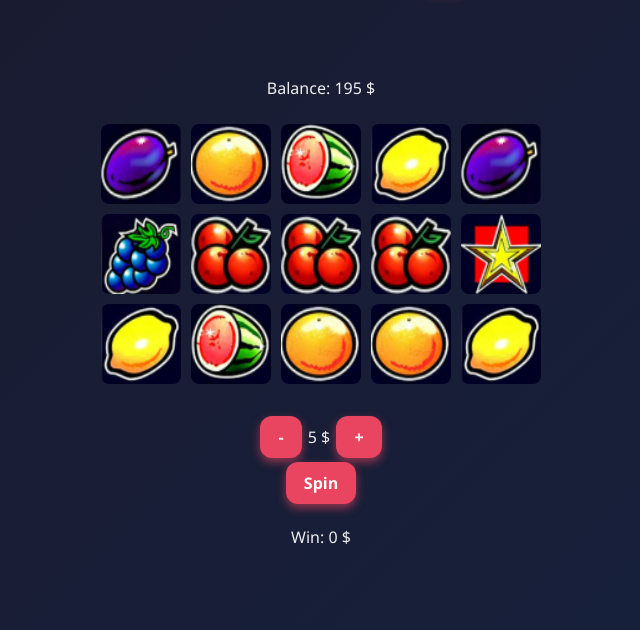
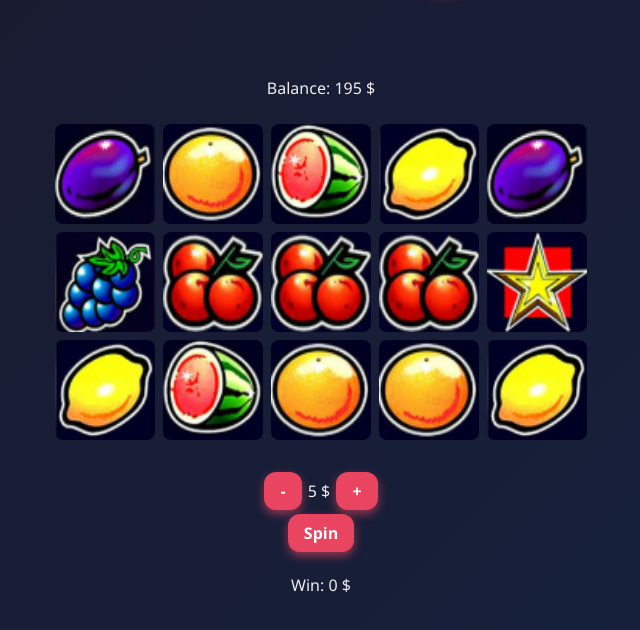
Before and after one commit to CristianIlie15/SlotsMachine-2.0, a plain HTML site: page index.html in a window 1280 px wide. Both pictures are taken after a click on the button "Spin". Shown: the part 80-710 px from the top of the page, without its empty margins (319-959 px from the left). Drawn offline with Linux system fonts and the light colour scheme.

Commit message:
MediaQuerry upgrade

```diff
--- a/index.html
+++ b/index.html
@@ -4,7 +4,7 @@
   <meta charset="UTF-8">
   <title>Slot Machine</title>
   <link rel="stylesheet" href="style.css">
-  <link rel="icon" type="image/x-icon" href="./img/slots.jpg" />
+  <link rel="icon" type="image/jpg" href="./img/slots.jpg" />
 </head>
 <body>
   <h1>Slot Machine 🎰</h1>
--- a/style.css
+++ b/style.css
@@ -65,7 +65,7 @@ h1 {
     transform: scale(1.07);
   }
 
-/* Controale bet */
+
   #controls {
     display: flex;
     justify-content: center;
@@ -130,6 +130,7 @@ button:active {
     min-height: 24px;
   }
 
+
   @media (max-width: 480px) {
     #slotGrid {
       grid-template-columns: repeat(5, 50px);
@@ -151,3 +152,25 @@ button:active {
       font-size: 16px;
     }
   }
+
+  @media (min-width:600px) {
+    #slotGrid {
+      grid-template-columns: repeat(5, 100px);
+      grid-template-rows: repeat(3, 100px);
+      gap: 8px;
+    }
+
+    #slotGrid img {
+      width: 100px;
+      height: 100px;
+    }
+
+    button {
+      font-size: 16px;
+      padding: 8px 16px;
+    }
+
+    #status {
+      font-size: 18px;
+    }
+  }
```
Lines whose indentation alone changed are shown as unchanged.
